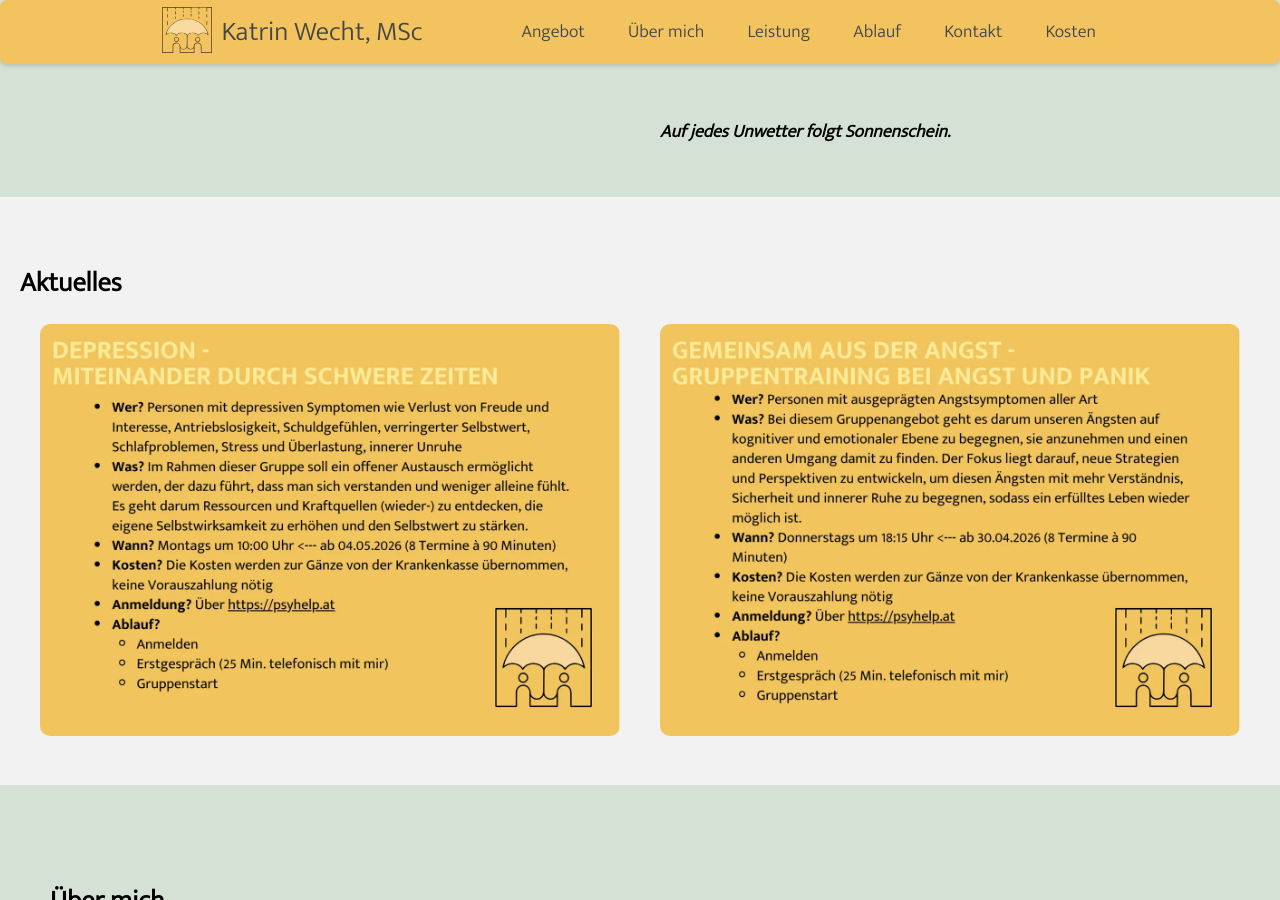
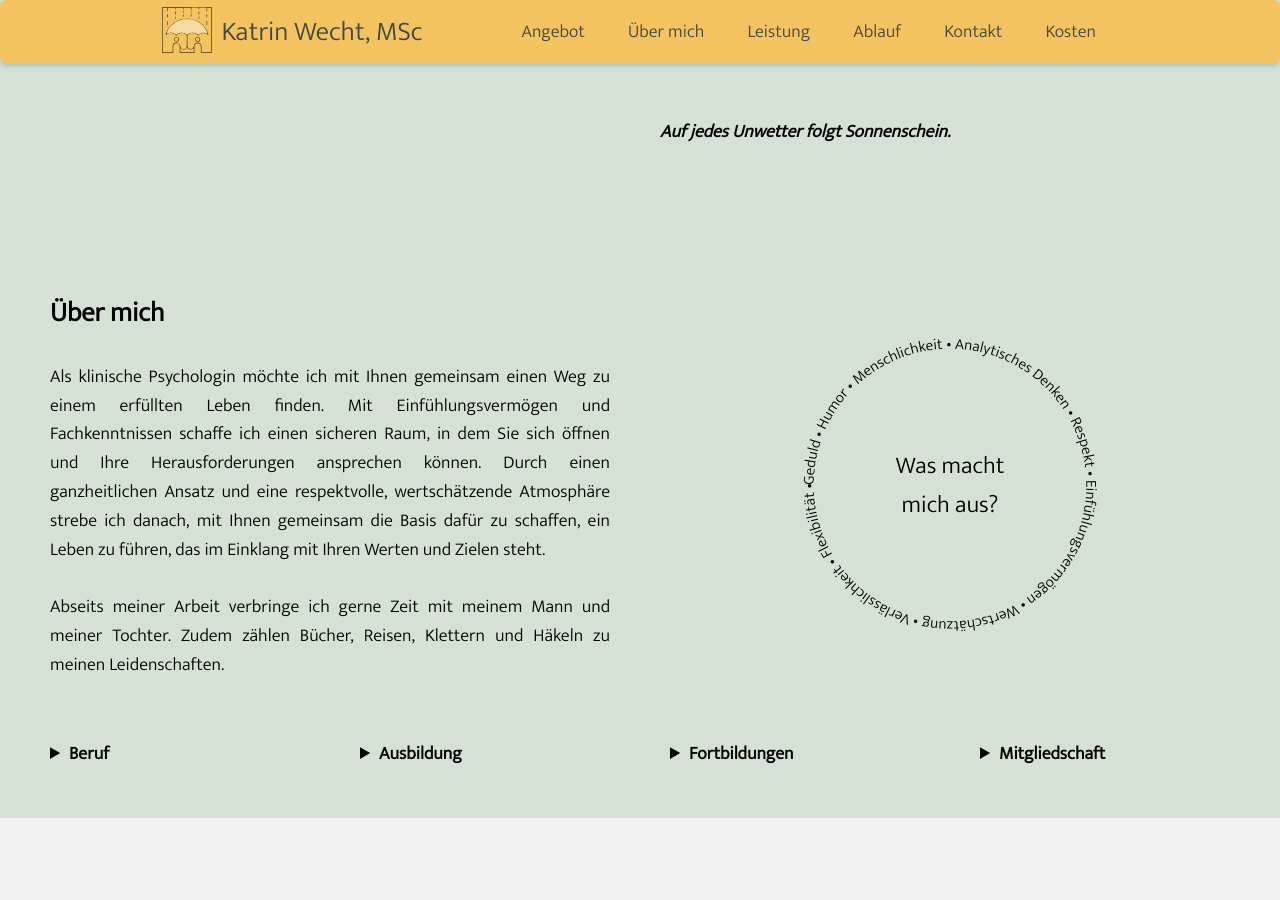
Before and after one commit to 11wecht/11wecht.github.io, a Jekyll site: the page built from index.html, in a window 1280 px wide and 900 px high, scrolled down 985 px. Built offline with Jekyll 4.4.1, drawn with Linux system fonts in a browser that asks for light colours.

Commit message:
del aktuelles

```diff
--- a/index.html
+++ b/index.html
@@ -136,7 +136,7 @@ layout: default
     </section>
 
 
-    <section class="flex-section_aktuelles" id="aktuelles">
+    <!-- <section class="flex-section_aktuelles" id="aktuelles">
         <h1>Aktuelles</h1>
         <div class="flex-container">
             <div class="flex-item image-container">
@@ -146,7 +146,7 @@ layout: default
                 <img src="assets/images/gruppe_2.webp" style="width:100%" alt="aktuelles">
             </div>
         </div>
-    </section>
+    </section> -->
 
 
     <section class="flex-section_ich" id="ueber-mich">
```
